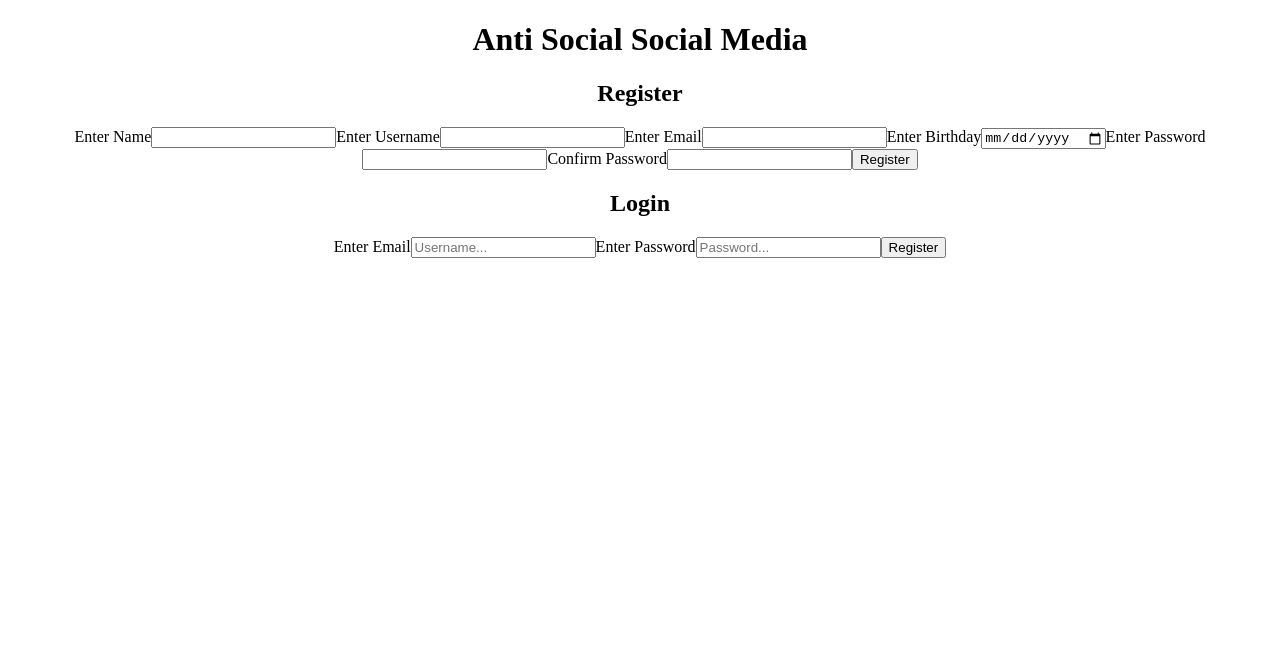
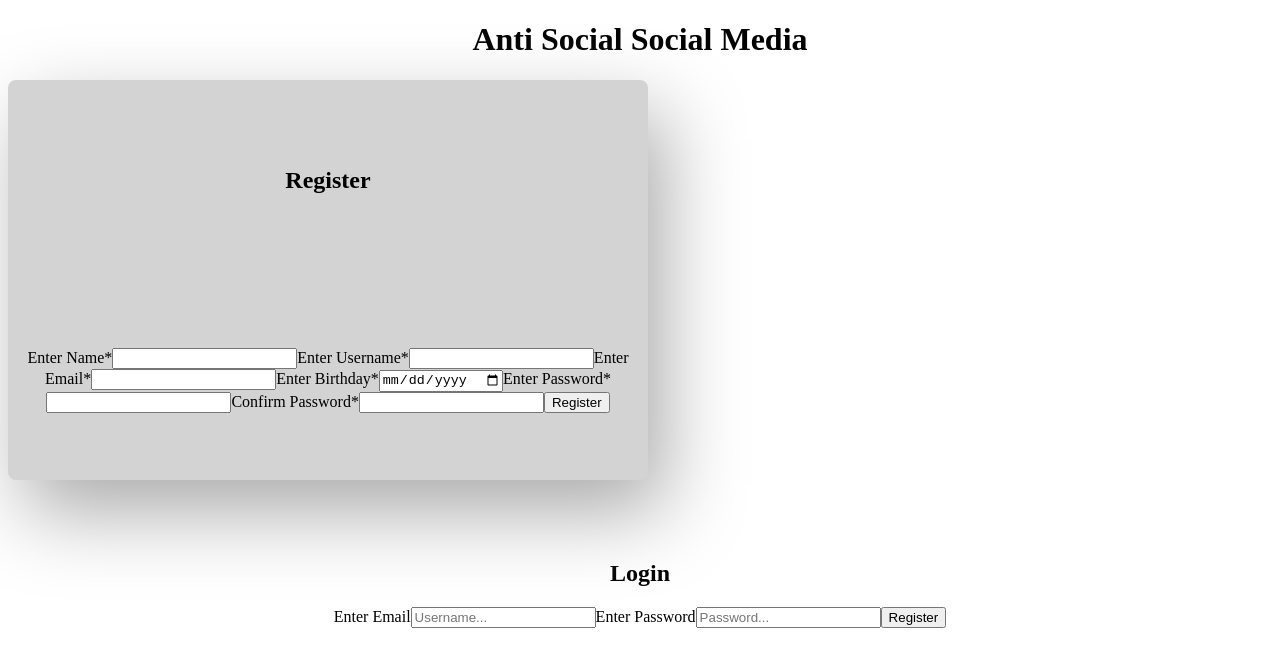
Before and after one commit to kalesaladboi/assm, a React (Create React App) app in the folder client/: page / in a window 1280 px wide. Shown: the top 666 px of the page. Built offline with nearby package versions, Linux system fonts and the light colour scheme.

Commit message:
server package

```diff
--- a/client/src/App.css
+++ b/client/src/App.css
@@ -36,3 +36,19 @@
     transform: rotate(360deg);
   }
 }
+
+#register{
+  width: 60rem;
+  height: 50vh;
+  display: flex;
+  flex-wrap: wrap;
+  justify-content: center;
+  align-items: center;
+  background-color: #d3d3d3;
+  border-radius: 0.5rem;
+  margin-bottom: 5rem;
+  box-shadow: 1rem 2rem 5rem #aaa;
+  position: relative;
+  max-width: 50vw;
+
+}
--- a/client/src/App.js
+++ b/client/src/App.js
@@ -28,21 +28,29 @@ function App() {
   return (
     <div className="App">
       <h1>Anti Social Social Media</h1>
-        <div>
+        <div id="register">
         <h2>Register</h2>
-        <label>Enter Name</label>
+        <form action="/register" method="POST">
+        <label>Enter Name<span class="req">*</span></label>
         <input type="text" onChange={(e) => {setNameReg(e.target.value)}}/>
-        <label>Enter Username</label>
+
+        <label>Enter Username<span class="req">*</span></label>
         <input type="text" onChange={(e) => {setUsernameReg(e.target.value)}}/>
-        <label>Enter Email</label>
+
+        <label>Enter Email<span class="req">*</span></label>
         <input type="email" onChange={(e) => {setEmailReg(e.target.value)}}/>
-        <label>Enter Birthday</label>
+
+        <label>Enter Birthday<span class="req">*</span></label>
         <input type="Date" onChange={(e) => {setBirthdayReg(e.target.value)}}/>
-        <label>Enter Password</label>
+
+        <label>Enter Password<span class="req">*</span></label>
         <input type="password" onChange={(e) => {setPasswordReg(e.target.value)}}/>
-        <label>Confirm Password</label>
+
+        <label>Confirm Password<span class="req">*</span></label>
         <input type="password" onChange={(e) => {setPassword2Reg(e.target.value)}}/>
+
         <button onClick={register}> Register </button>
+        </form>
         </div>
 
         <div>
```
Also changed, not shown: 2 other files (tests, documents, lock files or other folders).
